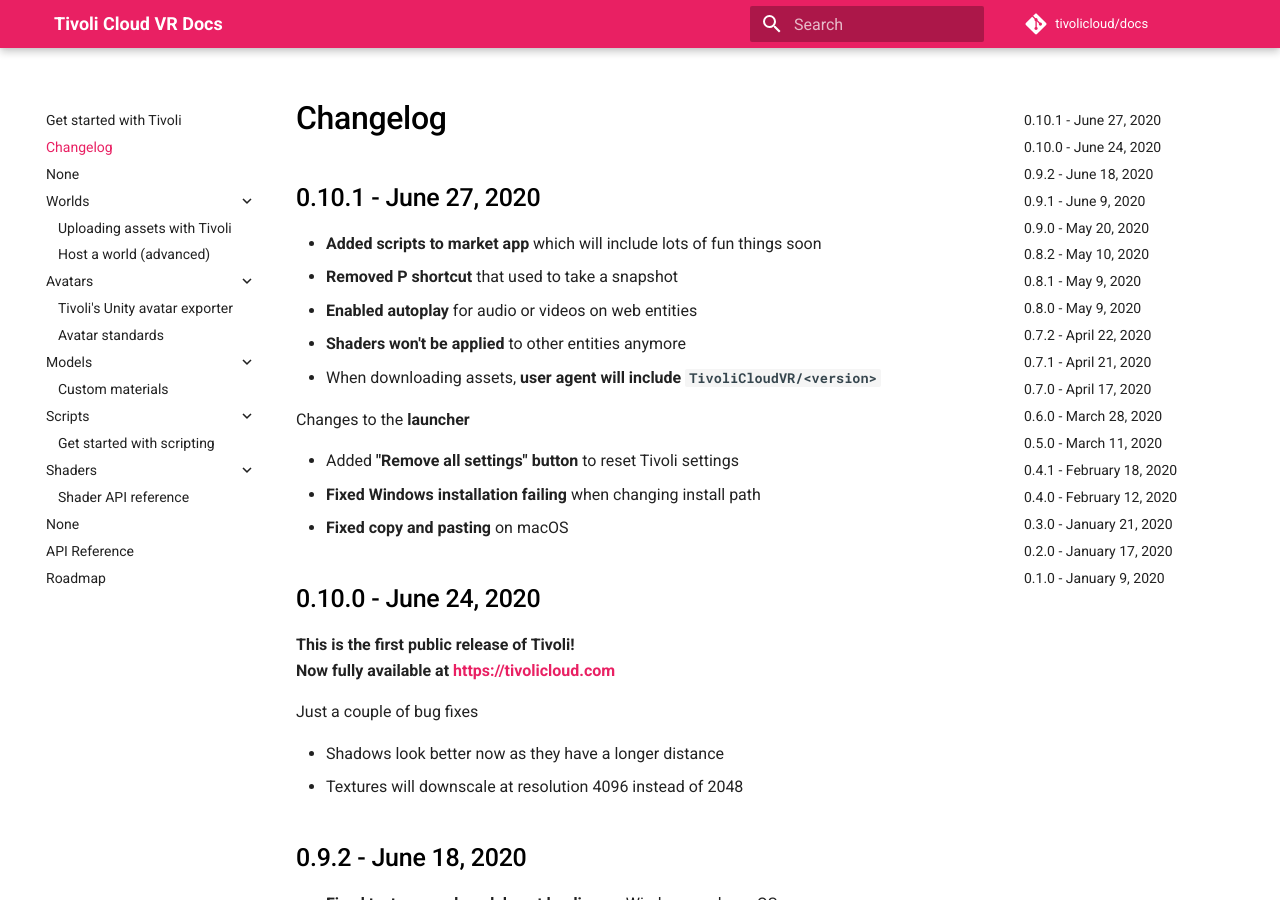
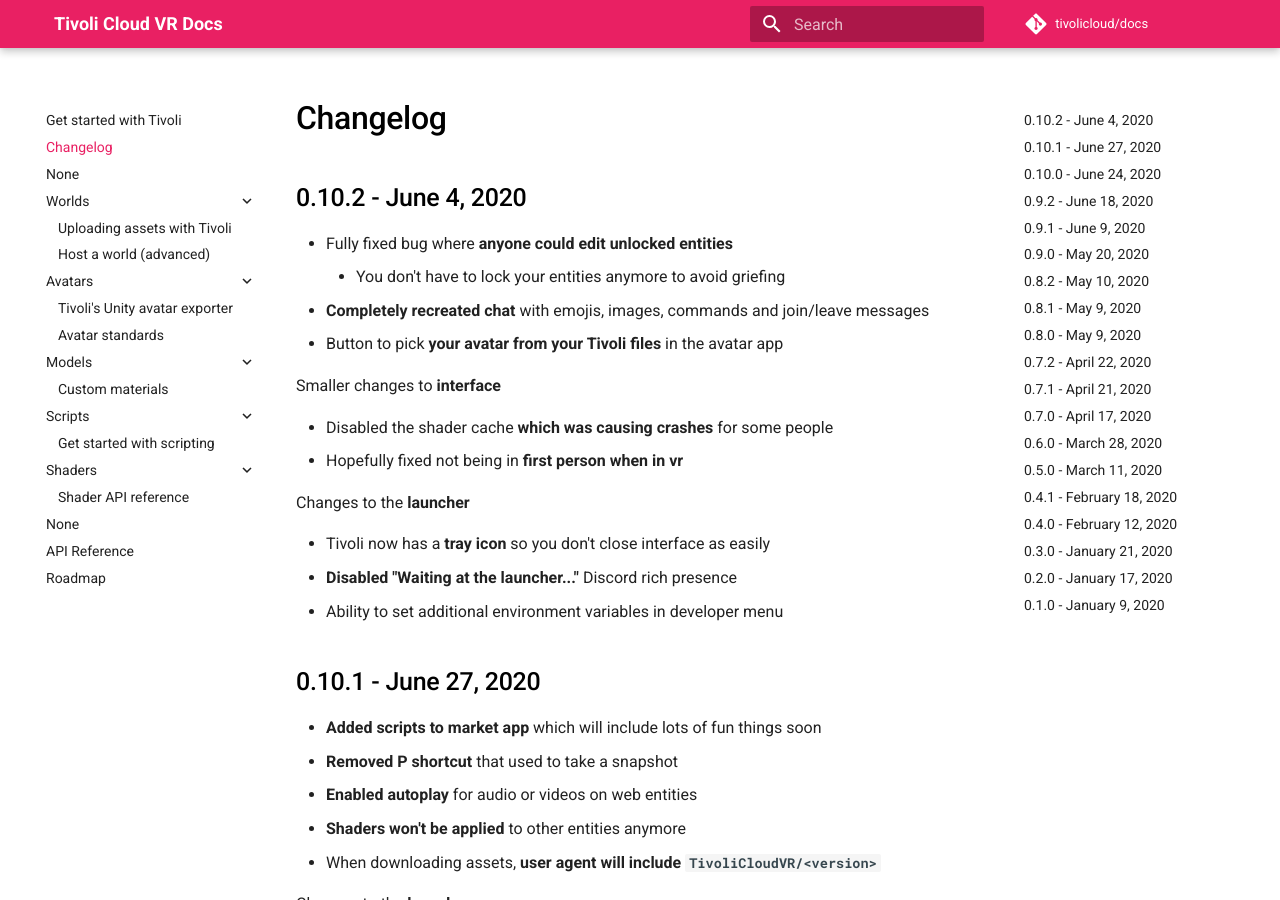
Before and after one commit to Nex-Pro/docs, an MkDocs documentation site: the page built from docs/changelog.md, in a window 1280 px wide and 900 px high. Built offline with MkDocs 1.6.1 and Material for MkDocs 9.7.7, drawn with Linux system fonts in a browser that asks for light colours.

Commit message:
Added 0.10.2 to changelog

```diff
--- a/docs/changelog.md
+++ b/docs/changelog.md
@@ -1,4 +1,22 @@
 # Changelog
+
+## 0.10.2 - June 4, 2020
+
+-   Fully fixed bug where **anyone could edit unlocked entities**
+    -   You don't have to lock your entities anymore to avoid griefing
+-   **Completely recreated chat** with emojis, images, commands and join/leave messages
+-   Button to pick **your avatar from your Tivoli files** in the avatar app
+
+Smaller changes to **interface**
+
+-   Disabled the shader cache **which was causing crashes** for some people
+-   Hopefully fixed not being in **first person when in vr**
+
+Changes to the **launcher**
+
+-   Tivoli now has a **tray icon** so you don't close interface as easily
+-   **Disabled "Waiting at the launcher..."** Discord rich presence
+-   Ability to set additional environment variables in developer menu
 
 ## 0.10.1 - June 27, 2020
 
```
